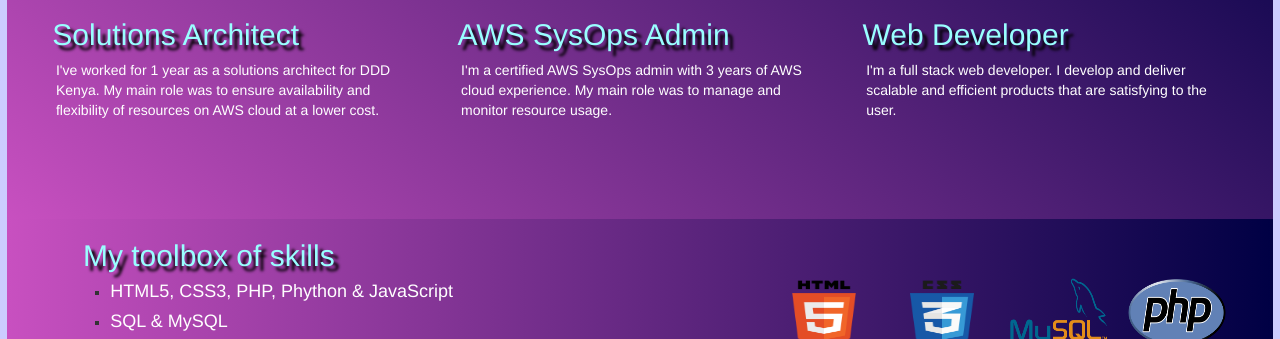
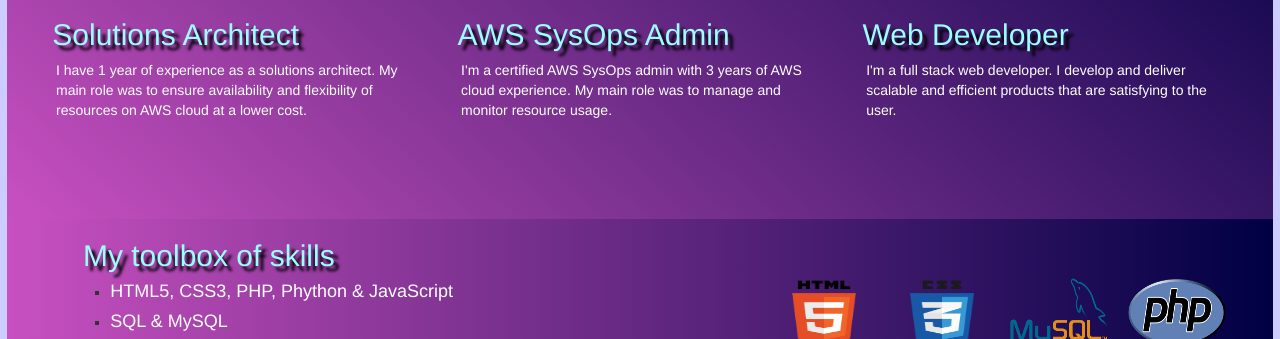
Before and after one commit to anthony-ndegwa-dev/Anthony-ndegwa-dev.github.io, a plain HTML site: page index.html in a window 1280 px wide. Shown: the part 1511-1850 px from the top of the page. Drawn offline with nearby package versions, Linux system fonts and the light colour scheme.

Commit message:
Update index.html

```diff
--- a/index.html
+++ b/index.html
@@ -70,7 +70,7 @@
 						<img src="images/amazon2.jpg" alt="aws image">
 						<figcaption>
 							<h2>Solutions Architect</h2>
-							<p>I've worked for 1 year as a solutions architect for DDD Kenya. My main role was to ensure availability and flexibility of resources on AWS cloud at a lower cost.</p>
+							<p>I have 1 year of experience as a solutions architect. My main role was to ensure availability and flexibility of resources on AWS cloud at a lower cost.</p>
 						</figcaption>
 					</figure>
 					</div>
```
